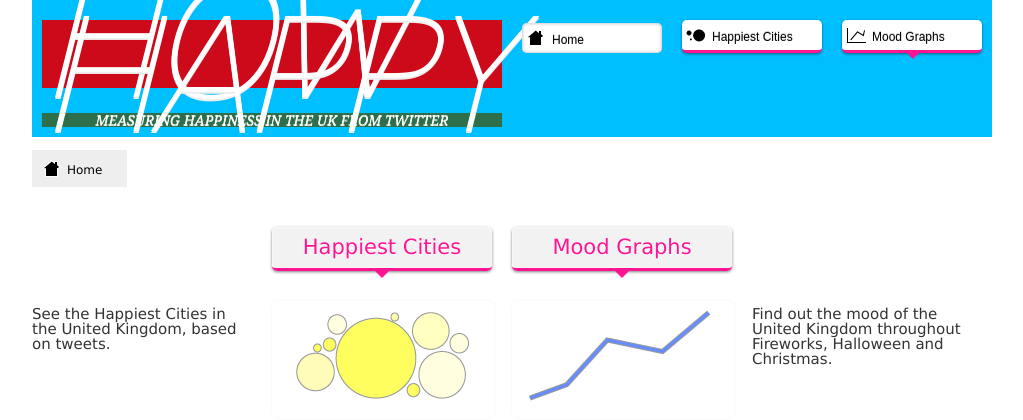
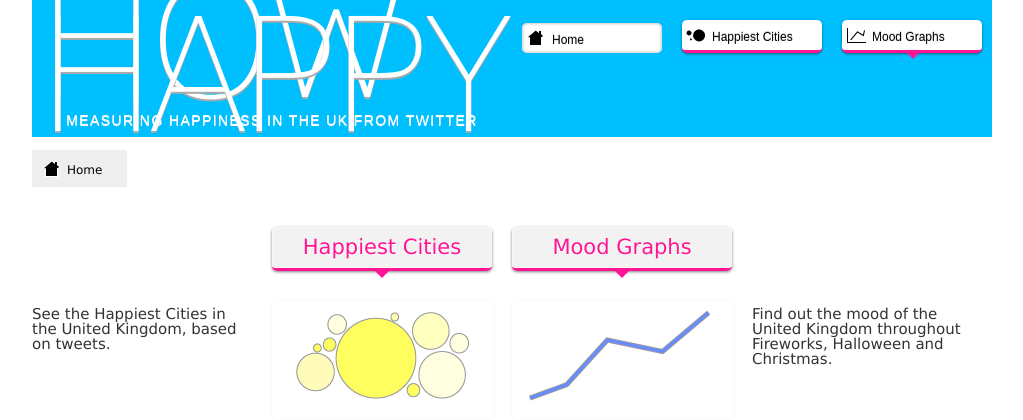
Before and after one commit to anevins12/DMP, a PHP site: page /application/view/ in a window 1280 px wide. Shown: the top 420 px of the page, without its empty margins (128-1151 px from the left). Run offline with PHP 8.4, Linux system fonts and the light colour scheme; some libraries are stand-ins or nearby versions.

Commit message:
different christmas theme applied

```diff
--- a/application/assets/css/style.css
+++ b/application/assets/css/style.css
@@ -494,32 +494,34 @@ img.preloader {
 	margin-top: 100px;
 }
 
-#christmas-bubble {
-	background: #fcfcfc;
-}
- h1,h2 {
+h1,h2 {
 	text-transform: uppercase;
 	font-size: 1000%;
 	font-family: georgia !important;
 	color: #fafafa;
-	font-style: italic;
 	width: 100%;
 }
 
-#christmas-bubble svg {
-	background: url(http://www.freechristmaswallpapers.net/images/wallpapers/Nice-Christmas-Wreath-316730.jpeg) no-repeat;
+#cities {
+
+	background: url(http://fc02.deviantart.net/fs71/f/2011/311/c/1/christmas_snow_wallpaper_by_dweechullie-d4fe2k2.jpg) no-repeat;
 	background-size: 100%;
-	background-position: -40px;
-	border-bottom: 10px solid #eee;
+
 }
 
 h2 {
-	background: #2D6F4B;
-	font-size: 250%;
+	font-size: 193%;
+	text-shadow: 0 2px 0 #fff;
+	font-style: normal;
+	font-family: kalinga, sans-serif !important;
+	letter-spacing: 0.1em;
 	text-align: center;
+	color: #aaa;
 }
 
 h1 {
-	background: #CD0A1A;
-	text-shadow: 0 2px 0 #eee;
+	line-height: 84%;
+	background: none;
+	color: #fff;
+	text-shadow: 0 2px 0 #aaa;
 }
```
